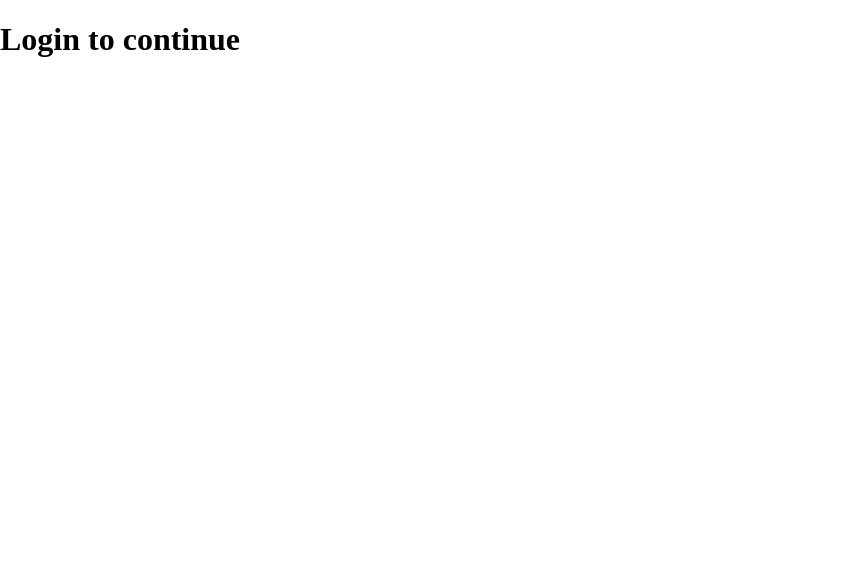
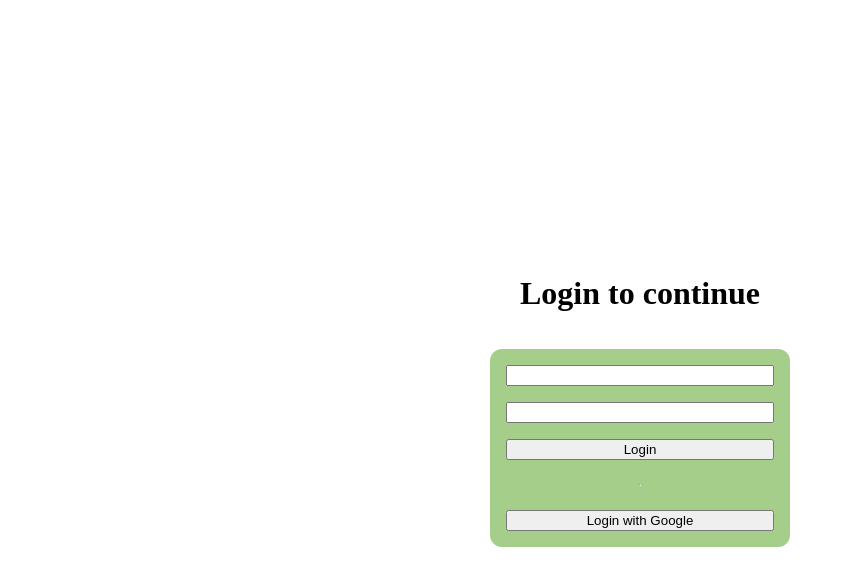
Before and after one commit to Lexeor/pay-vault, a React (Create React App) app: page /login in a window 1280 px wide. Shown: the top 586 px of the page, without its empty margins (0-853 px from the left). Built offline with nearby package versions, Linux system fonts and the light colour scheme.

Commit message:
Login styles dummy added

```diff
--- a/src/components/Login.tsx
+++ b/src/components/Login.tsx
@@ -4,8 +4,15 @@ type Props = {};
 
 function Login({}: Props) {
   return (
-    <div>
+    <div className="container login">
       <h1>Login to continue</h1>
+      <div className="login-panel">
+        <input name="login"></input>
+        <input name="password"></input>
+        <button>Login</button>
+        <hr />
+        <button>Login with Google</button>
+      </div>
     </div>
   );
 }
--- /dev/null
+++ b/src/styles/_login.scss
@@ -0,0 +1,17 @@
+.login-panel {
+  display: flex;
+  flex-direction: column;
+  gap: 1em;
+  width: 80%;
+  border: 0;
+  padding: 1em;
+}
+
+// Mobile view
+@media screen and (min-width: 600px) {
+  .login-panel {
+    width: 300px;
+    border-radius: 12px;
+    background-color: $colorPrimary;
+  }
+}
--- a/src/styles/main.css
+++ b/src/styles/main.css
@@ -16,4 +16,34 @@ body {
   width: 100%;
   height: 100%;
   min-height: 100vh;
+}
+
+.container {
+  width: 100%;
+  height: 100%;
+}
+.container.login {
+  min-height: 100vh;
+  display: flex;
+  flex-direction: column;
+  justify-content: center;
+  align-items: center;
+  gap: 1em;
+}
+
+.login-panel {
+  display: flex;
+  flex-direction: column;
+  gap: 1em;
+  width: 80%;
+  border: 0;
+  padding: 1em;
+}
+
+@media screen and (min-width: 600px) {
+  .login-panel {
+    width: 300px;
+    border-radius: 12px;
+    background-color: #a5ce8a;
+  }
 }/*# sourceMappingURL=main.css.map */
--- a/src/styles/main.scss
+++ b/src/styles/main.scss
@@ -21,3 +21,19 @@ body {
   height: 100%;
   min-height: 100vh;
 }
+
+.container {
+  width: 100%;
+  height: 100%;
+
+  &.login {
+    min-height: 100vh;
+    display: flex;
+    flex-direction: column;
+    justify-content: center;
+    align-items: center;
+    gap: 1em;
+  }
+}
+
+@import "./login";
```
Also changed, not shown: src/hooks/useAuth.tsx (added, +9 -0 lines), 1 other file (tests, documents, lock files or other folders).
